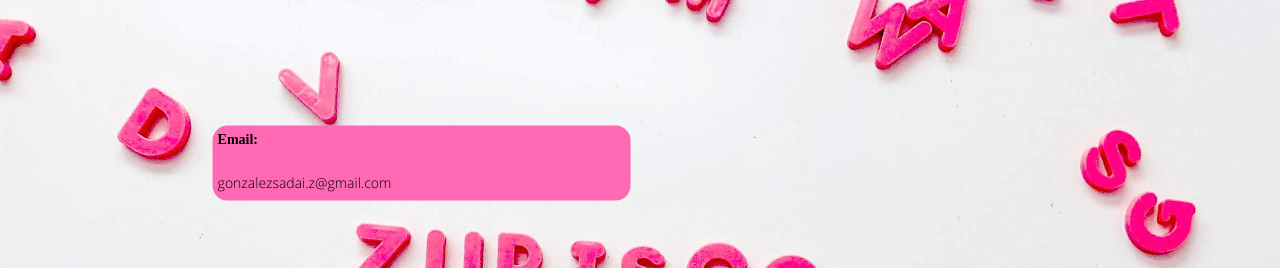
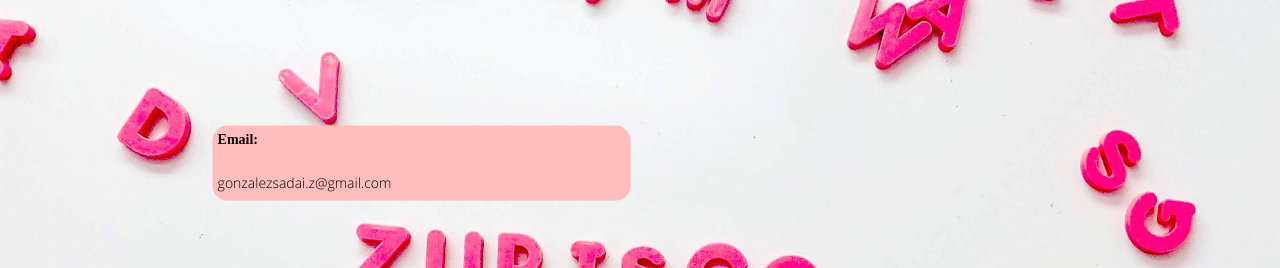
Before and after one commit to zurigo/pwebpage, a plain HTML site: page index.html in a window 1280 px wide. Shown: the part 6183-6451 px from the top of the page. Drawn offline with Linux system fonts and the light colour scheme.

Commit message:
Color Change

```diff
--- a/assets/css/style.css
+++ b/assets/css/style.css
@@ -1077,7 +1077,7 @@ footer.singup{
 }
 .single_contact_phone{
 	margin-top:30px;
-  background-color: #FF69B4;
+  background-color: #ffbdbd;
   border-radius: 15px;
   padding: 5px;
 }
```
